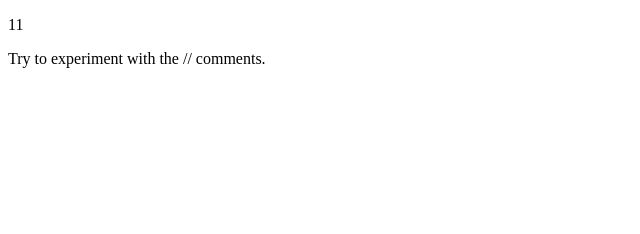
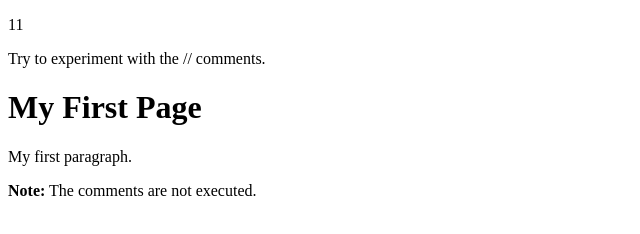
Before and after one commit to Jahidjony19/JavaScript1, a plain HTML site: page java/index.html in a window 1280 px wide. Shown: the whole page, without its empty margins (0-640 px from the left). Drawn offline with Linux system fonts and the light colour scheme.

Commit message:
commenting in javascript

```diff
--- a/java/index.html
+++ b/java/index.html
@@ -19,5 +19,17 @@ document.getElementById("demo").innerHTML = x + y;
 </script>
 
 <p>Try to experiment with the // comments.</p>
+
+<h1 id="myH"></h1>
+<p id="myP"></p>
+
+<script>
+// Change heading:
+document.getElementById("myH").innerHTML = "My First Page";
+// Change paragraph:
+document.getElementById("myP").innerHTML = "My first paragraph.";
+</script>
+
+<p><strong>Note:</strong> The comments are not executed.</p>
 </body>
 </html>
```
